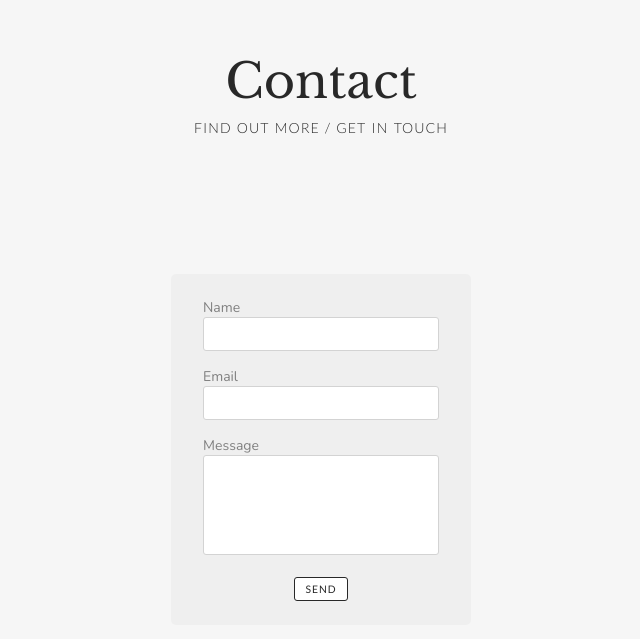
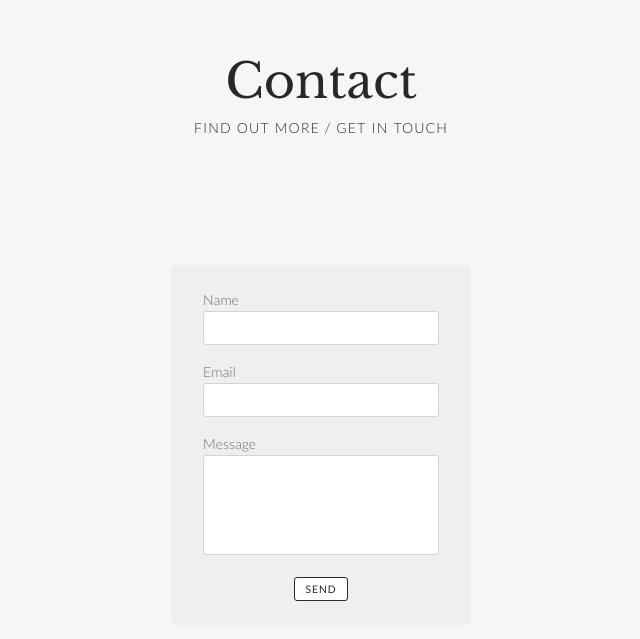
Before and after one commit to magalifabri/portfolio, a React (Create React App) app: page / in a window 1280 px wide. Shown: the part 3427-4066 px from the top of the page, without its empty margins (319-959 px from the left). Built offline with nearby package versions, Linux system fonts and the light colour scheme.

Commit message:
Tweak contact form labels for better readability

```diff
--- a/src/styles/ContactForm.scss
+++ b/src/styles/ContactForm.scss
@@ -15,9 +15,12 @@
     gap: 1rem;
 
     &__label {
-        display: block;
+        margin-bottom: .3rem;
+
+        font-family: 'Lato', sans-serif;
+        font-weight: 300;
         font-size: .875rem;
-        color: gray;
+        color: #6b6b6b;
     }
 
     &__input-field {
```
